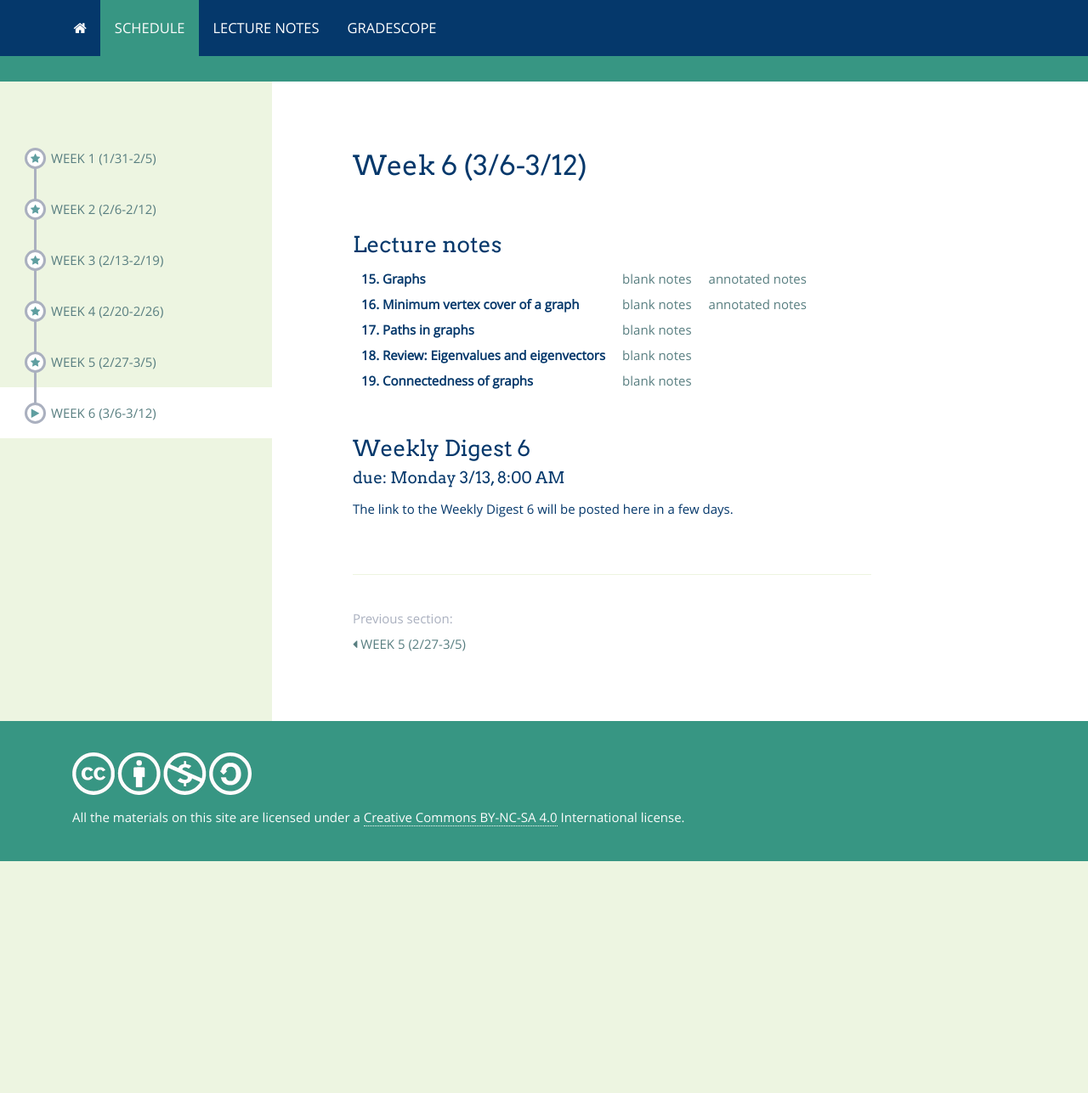
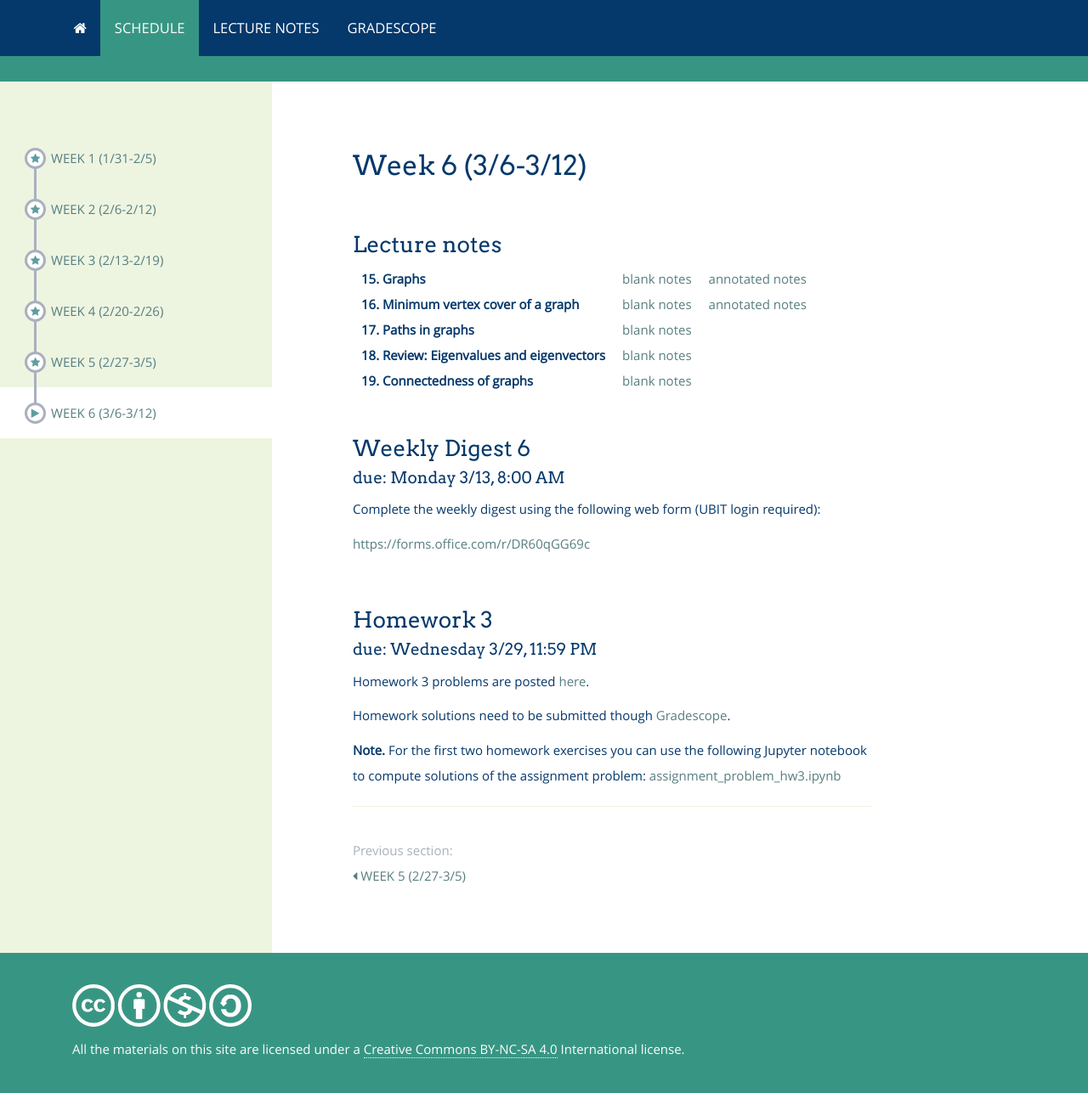
Before and after one commit to bbadzioch/461_site, a Jekyll site: the page built from modules/schedule/_posts/2000-01-06-week_6.md, in a window 1280 px wide. Shown: the whole page at 85% size. Built offline with Jekyll 4.4.1, drawn with Linux system fonts in a browser that asks for light colours; nearby versions of some CDN libraries; before the commit the page ends 1014 px from its top, so only the background shows below that; part of the change alters nothing that is shown.

Commit message:
Update 2000-01-06-week_6.md

```diff
--- a/modules/schedule/_posts/2000-01-06-week_6.md
+++ b/modules/schedule/_posts/2000-01-06-week_6.md
@@ -23,12 +23,12 @@ notebook_list:
 
 digest_num: 6
 digest_deadline: 'Monday 3/13, 8:00 AM'
-digest_link_posted: false
+digest_link_posted: true
 digest_link: https://forms.office.com/r/DR60qGG69c
 digest_answers: false
 
 
-homework: false
+homework: true
 homework_num: 3
 homework_deadline: 'Wednesday 3/29, 11:59 PM'
 
```
